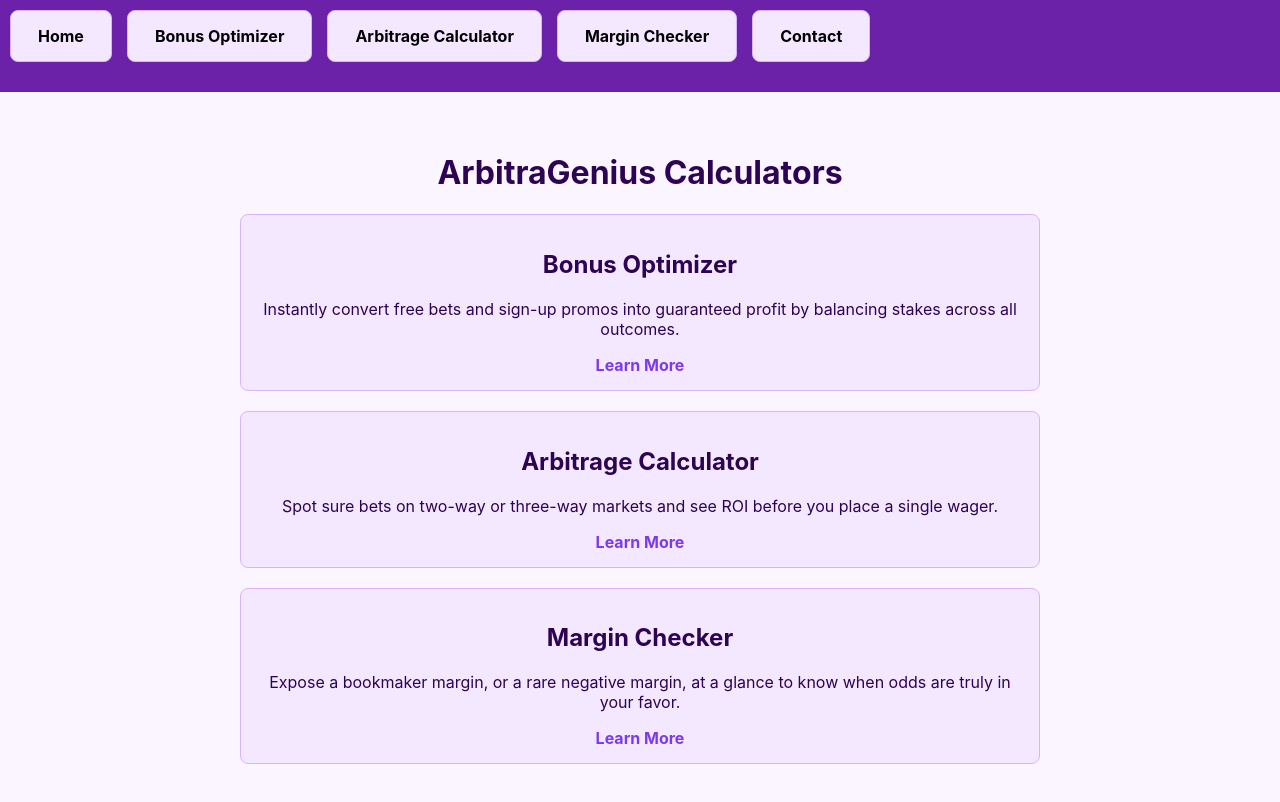
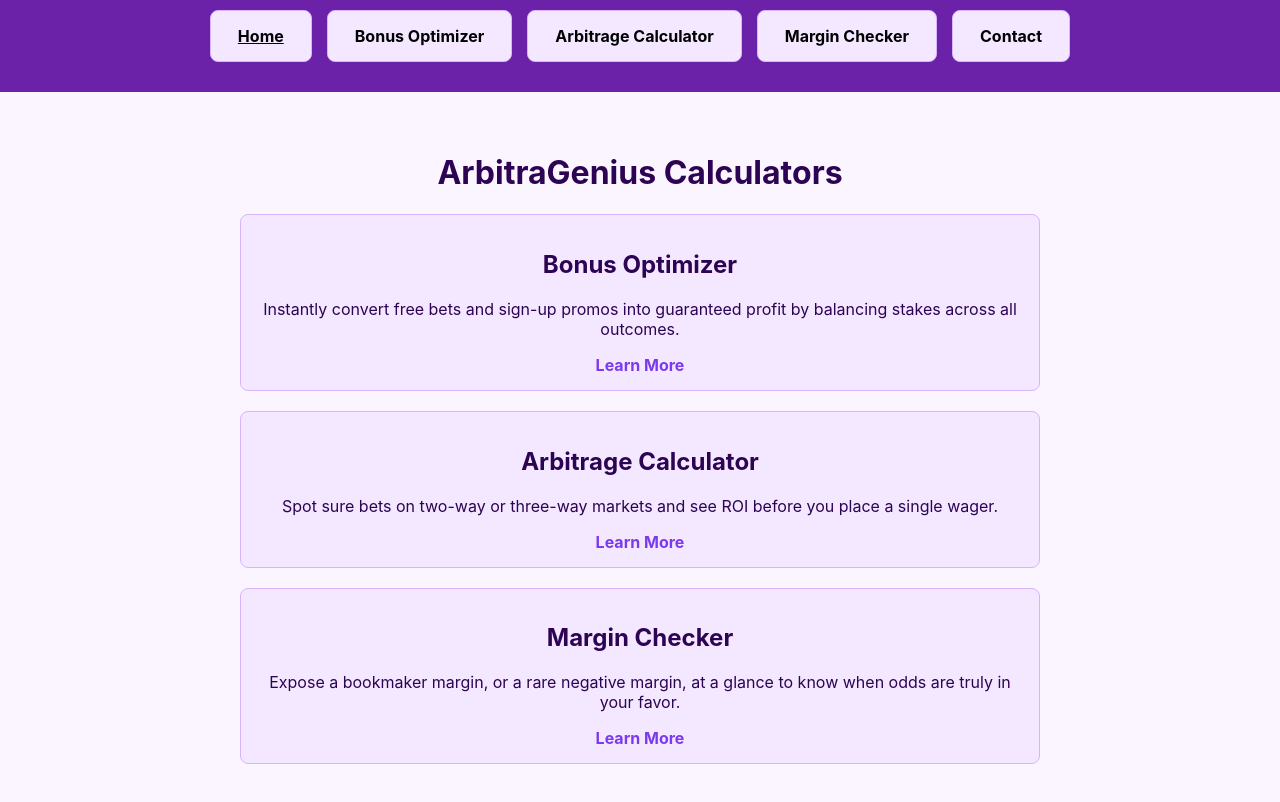
Before and after one commit to hubertik1/arbitragenius-site, a React (Create React App) app: page / in a window 1280 px wide. Shown: the top 802 px of the page. Built offline with nearby package versions, Linux system fonts and the light colour scheme; the HTML template or start-up script is replaced by a standard one.

Commit message:
update navbar

```diff
--- a/src/components/Navbar.js
+++ b/src/components/Navbar.js
@@ -1,19 +1,19 @@
-import React from 'react';
-import { NavLink } from 'react-router-dom';
-import styles from './Navbar.module.css';
+import { NavLink } from "react-router-dom";
+import styles from "./Navbar.module.css";
 
-const Navbar = () => {
+const linkClass = ({ isActive }) =>
+  isActive ? `${styles.active}` : undefined;
+
+export default function Navbar() {
   return (
     <nav className={styles.navbar}>
       <ul>
-        <li><NavLink to="/" end>Home</NavLink></li>
-        <li><NavLink to="/bonus-optimizer">Bonus Optimizer</NavLink></li>
-        <li><NavLink to="/arbitrage-calculator">Arbitrage Calculator</NavLink></li>
-        <li><NavLink to="/margin-checker">Margin Checker</NavLink></li>
-        <li><NavLink to="/contact">Contact</NavLink></li>
+        <li><NavLink to="/" end className={linkClass}>Home</NavLink></li>
+        <li><NavLink to="/bonus-optimizer" className={linkClass}>Bonus Optimizer</NavLink></li>
+        <li><NavLink to="/arbitrage-calculator" className={linkClass}>Arbitrage Calculator</NavLink></li>
+        <li><NavLink to="/margin-checker" className={linkClass}>Margin Checker</NavLink></li>
+        <li><NavLink to="/contact" className={linkClass}>Contact</NavLink></li>
       </ul>
     </nav>
   );
-};
-
-export default Navbar;
+}
--- a/src/components/Navbar.module.css
+++ b/src/components/Navbar.module.css
@@ -5,6 +5,7 @@
 
 .navbar ul {
   display: flex;
+  justify-content: center;
   list-style: none;
   gap: 15px;
   padding: 0;
@@ -12,19 +13,20 @@
 }
 
 .navbar a {
-  color: #000000;
+  color: #000;
   text-decoration: none;
   padding: 8px 12px;
   border-radius: 4px;
-  transition: background-color 0.3s;
+  transition: background-color .3s, transform .3s;
 }
 
-
 .navbar a:hover {
-  background-color: #7c3aed;
+  background-color: #e1c2ff;
+  transform: scale(1.05);
+  text-decoration: none;
 }
 
-.navbar a.active {
-  background-color: #7c3aed;
-  font-weight: bold;
+.navbar a.active,
+.navbar a.active:hover {
+  text-decoration: underline;
 }
```
